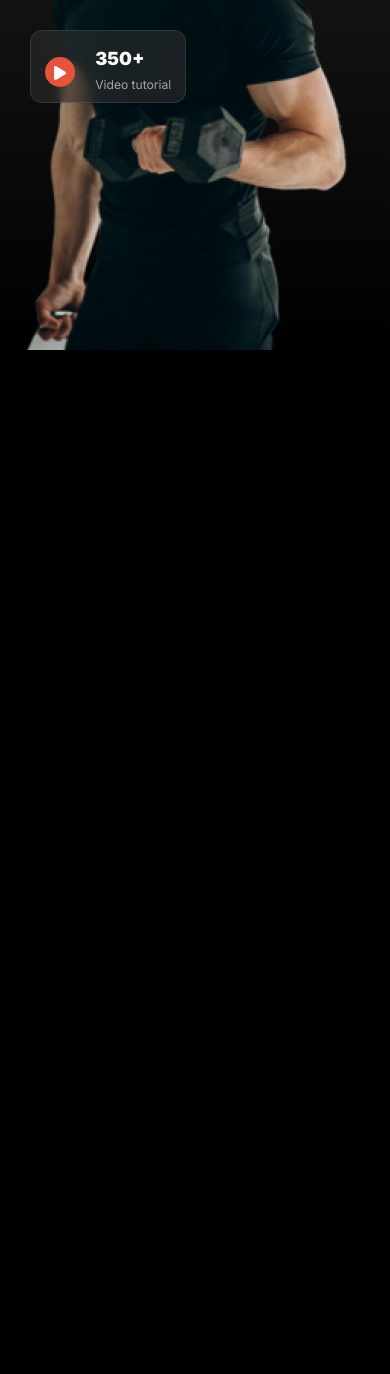
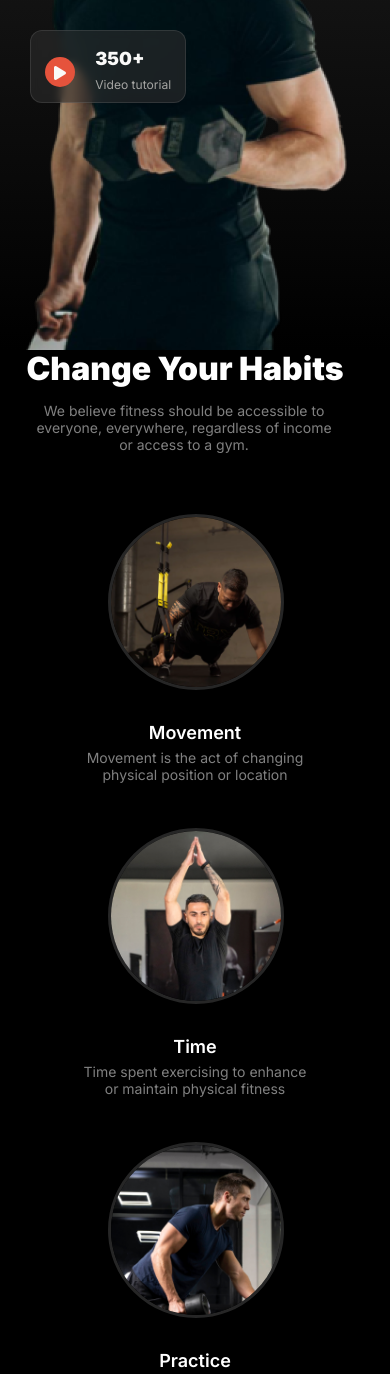
Before and after one commit to NureAlam68/assignment-2, a plain HTML site: page index.html in a window 390 px wide. Shown: the part 796-2170 px from the top of the page. Before the commit the page ends 1150 px from the top, so only its background shows below. Drawn offline with Linux system fonts and the light colour scheme; a web font is replaced by a local one.

Commit message:
added and responsive habits section

```diff
--- a/index.html
+++ b/index.html
@@ -48,5 +48,39 @@
             </div>
         </section>
     </header>
+    <section class="habits">
+        <h1>Change Your Habits</h1>
+        <p>We believe fitness should be accessible to everyone, everywhere, regardless of income <br> or access to a gym.</p>
+        <div class="habits-img-container">
+            <div class="habit-card">
+                <div class="habit-card-img">
+                    <img src="images/image 3.png" alt="">
+                </div>
+                <h4>Movement</h4>
+                <p>Movement is the act of changing physical position or location</p>
+            </div>
+            <div class="habit-card">
+                <div class="habit-card-img">
+                    <img src="images/image 2.png" alt="">
+                </div>
+                <h4>Time</h4>
+                <p>Time spent exercising to enhance or maintain physical fitness</p>
+            </div>
+            <div class="habit-card">
+                <div class="habit-card-img">
+                    <img src="images/image 4.png" alt="">
+                </div>
+                <h4>Practice</h4>
+                <p>Movement is the act of changing physical position or location</p>
+            </div>
+            <div class="habit-card">
+                <div class="habit-card-img">
+                    <img src="images/image 5.png" alt="">
+                </div>
+                <h4>Weight Loss</h4>
+                <p>Consistent exercise for enhancing overall physical fitness</p>
+            </div>
+        </div>
+    </section>
 </body>
 </html>
--- a/styles/style.css
+++ b/styles/style.css
@@ -256,6 +256,73 @@ nav h3 {
     margin-top: 32px;
 }
 
+/* habits section */
+.habits {
+    width: 1044px;
+    height: 452px;
+    margin: 0 auto;
+    margin-top: 100px;
+}
+
+.habits h1 {
+    color: rgb(255, 255, 255);
+    font-family: Inter;
+    font-size: 48px;
+    font-weight: 900;
+    text-align: center;
+}
+
+.habits p {
+    color: rgba(255, 255, 255, 0.5);
+    font-family: Inter;
+    font-size: 14px;
+    font-weight: 400;
+    text-align: center;
+    margin-top: 14px;
+}
+
+.habits-img-container {
+    width: 1044px;
+    height: 274px;
+    margin-top: 58px;
+    display: grid;
+    grid-template-columns: repeat(4, 1fr);
+    gap: 40px;
+}
+
+
+.habit-card {
+    width: 231px;
+    height: 274px;
+}
+
+.habit-card h4 {
+    color: rgb(255, 255, 255);
+    font-family: Inter;
+    font-size: 18px;
+    font-weight: 600;
+    text-align: center;
+    margin-top: 28px;
+}
+
+.habit-card p {
+    color: rgba(255, 255, 255, 0.5);
+    font-family: Inter;
+    font-size: 14px;
+    font-weight: 400;
+    margin-top: 6px;
+}
+
+.habit-card-img img {
+    height: 170px;
+    width: 170px;
+    border: 3px solid rgba(255, 255, 255, 0.15);
+    border-radius: 50%;
+    margin-left: 28px;
+}
+
+
+
 
 @media screen and (max-width: 576px) {
     .nav-bar {
@@ -358,4 +425,41 @@ nav h3 {
     .banner-btn-two-c p {
         font-size: 9.83px;
     }
+
+    .habits-img-container {
+        grid-template-columns: repeat(1, 1fr);
+        width: 338px;
+        height: 1216px;
+        margin-top: 40px;
+    }
+
+    .habits {
+        width: 338px;
+        height: 1398px;
+        margin: 0 auto;
+    }
+
+    .habits h1 {
+        width: 318px;
+        height: 38px;
+        font-size: 32px;
+        font-weight: 900;
+        line-height: 120%;
+        letter-spacing: 0%;
+        text-align: center;
+    }
+
+    .habits p {
+        font-size: 14px;
+        width: 316px;
+        height: 72px;
+    }
+
+    .habit-card {
+        margin: 0 auto;
+    }
+
+    .habit-card p {
+        width: 231px;
+    }
 }
```
